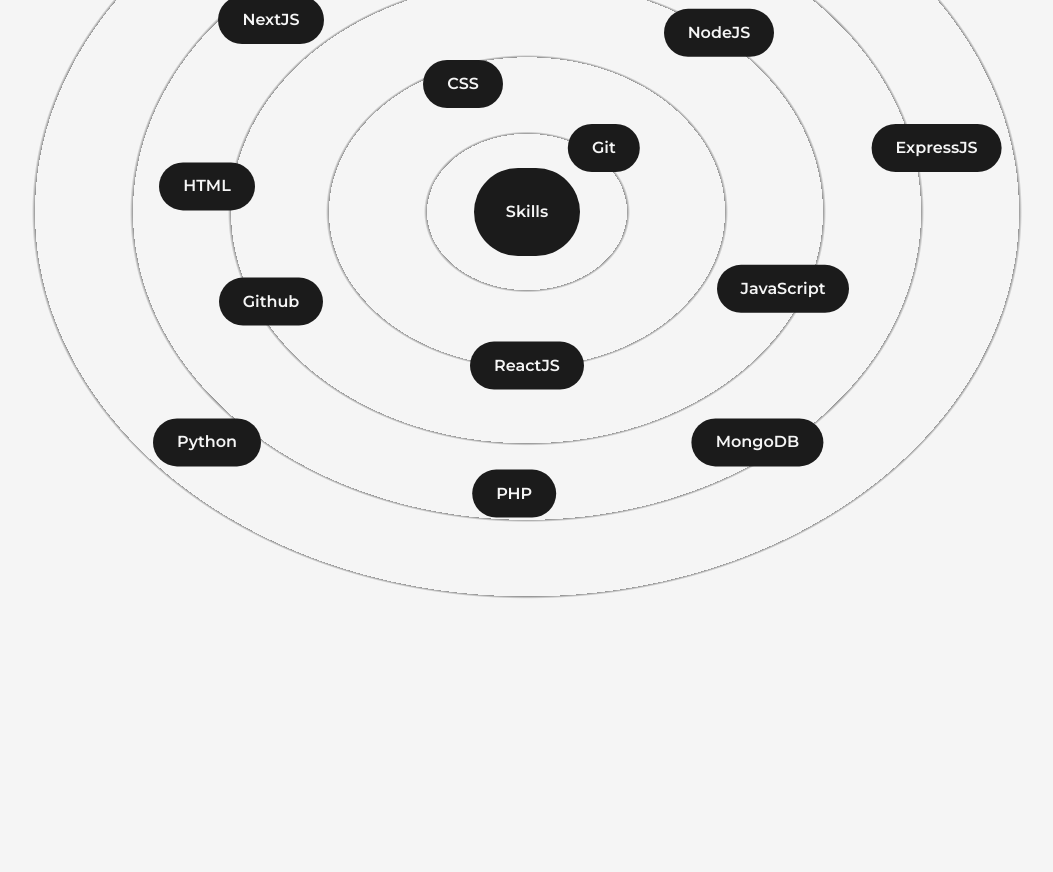
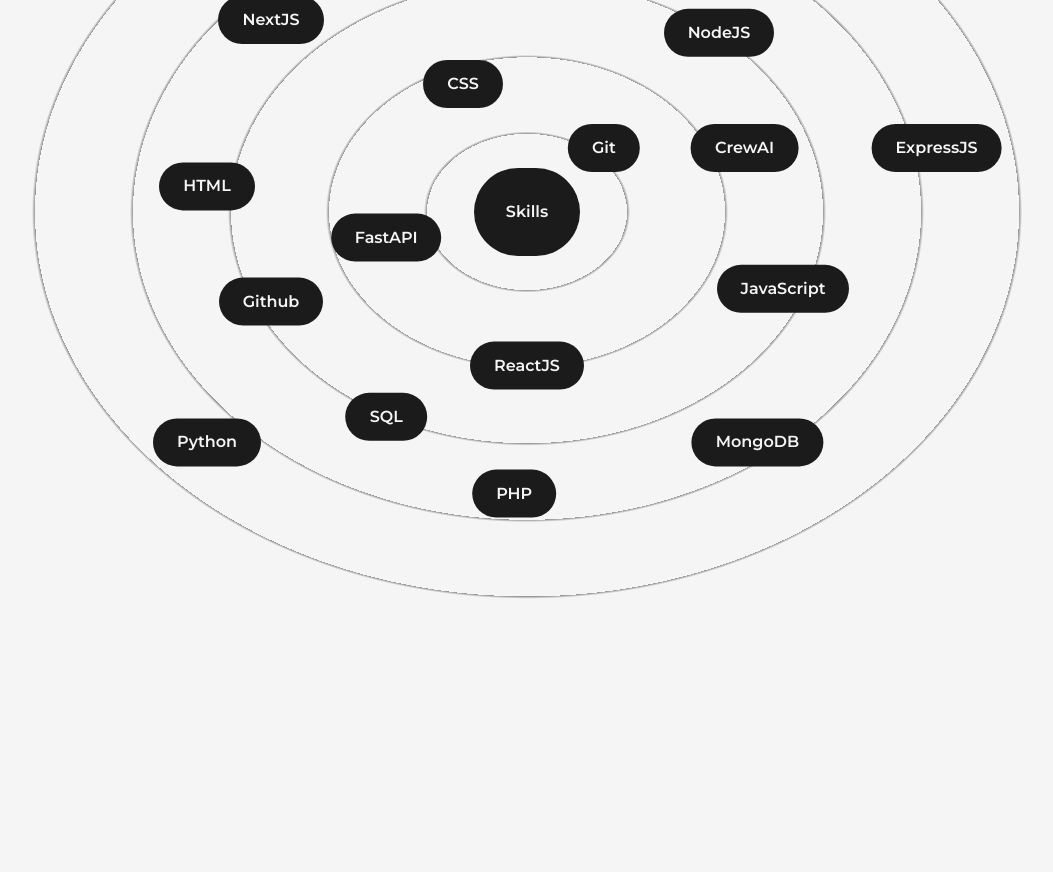
Before and after one commit to Praniket-Utturkar/portfolio, a Next.js app: page /about in a window 1280 px wide. Shown: the part 1480-2352 px from the top of the page, without its empty margins (113-1166 px from the left). Built offline with nearby package versions, Linux system fonts and the light colour scheme.

Commit message:
Update Skills.js

```diff
--- a/src/components/Skills.js
+++ b/src/components/Skills.js
@@ -32,12 +32,15 @@
       <Skill name="NextJS" x="-20vw" y="-15vw" />
       <Skill name="NodeJS" x="15vw" y="-14vw" />
       <Skill name="ExpressJS" x="32vw" y="-5vw" />
+      <Skill name="CrewAI" x="17vw" y="-5vw" />
       <Skill name="Java" x="0vw" y="-20vw" />
       <Skill name="Python" x="-25vw" y="18vw" />
       <Skill name="MongoDB" x="18vw" y="18vw" />
       <Skill name="PHP" x="-1vw" y="22vw" />
       <Skill name="Github" x="-20vw" y="7vw" />
       <Skill name="Git" x="6vw" y="-5vw" />
+      <Skill name="FastAPI" x="-11vw" y="2vw" />
+      <Skill name="SQL" x="-11vw" y="16vw" />
 
     </div>
     </>
```
